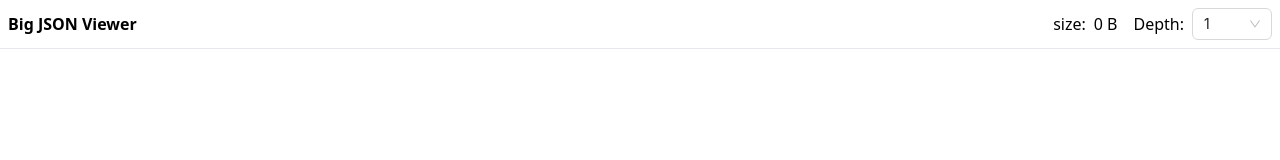
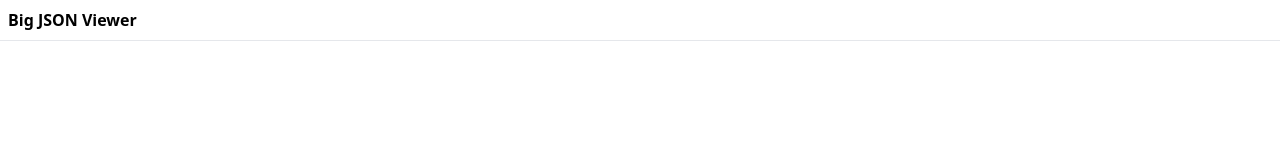
Before and after one commit to bigjsonviewer/bigjsonviewer, a React (Vite) app: page / in a window 1280 px wide. Shown: the top 160 px of the page. Built offline with nearby package versions, Linux system fonts and the light colour scheme.

Commit message:
feat: tip

```diff
--- a/src/App.tsx
+++ b/src/App.tsx
@@ -13,7 +13,7 @@ function App() {
     const [rawSize, setRawSize] = useState(0);
     const [jValues, setJValues] = useState<JValue[]>([]);
     const [maxDepth, setMaxDepth] = useState(0);
-    const [showDepth, setShowDepth] = useState(0);
+    const [showDepth, setShowDepth] = useState(-1);
     const [expandKeys, setExpandKeys] = useState<Map<number, boolean>>(new Map<number, boolean>());
     const [error, setError] = useState<string | null>(null);
 
@@ -77,7 +77,7 @@ const Header: FC = () => {
 
     return <div className='flex justify-between items-center p-2 border-b border-gray-200'>
         <strong>Big JSON Viewer</strong>
-        <div className='flex gap-4 items-center'>
+        {rawSize > 0 && <div className='flex gap-4 items-center'>
             <div className='flex gap-2'>
                 <span>size:</span>
                 <span>
@@ -96,7 +96,7 @@ const Header: FC = () => {
                     options={options}
                 />
             </div>
-        </div>
+        </div>}
     </div>
 }
 
```
